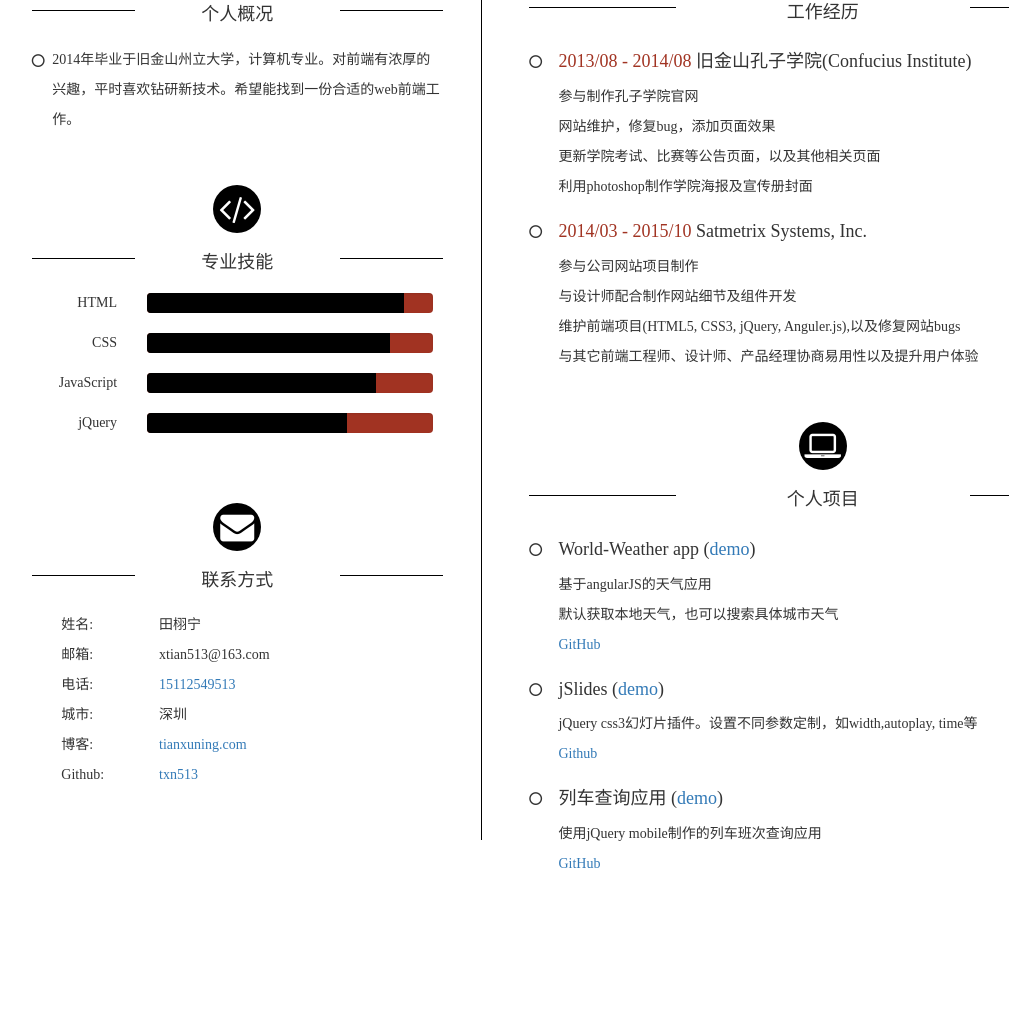
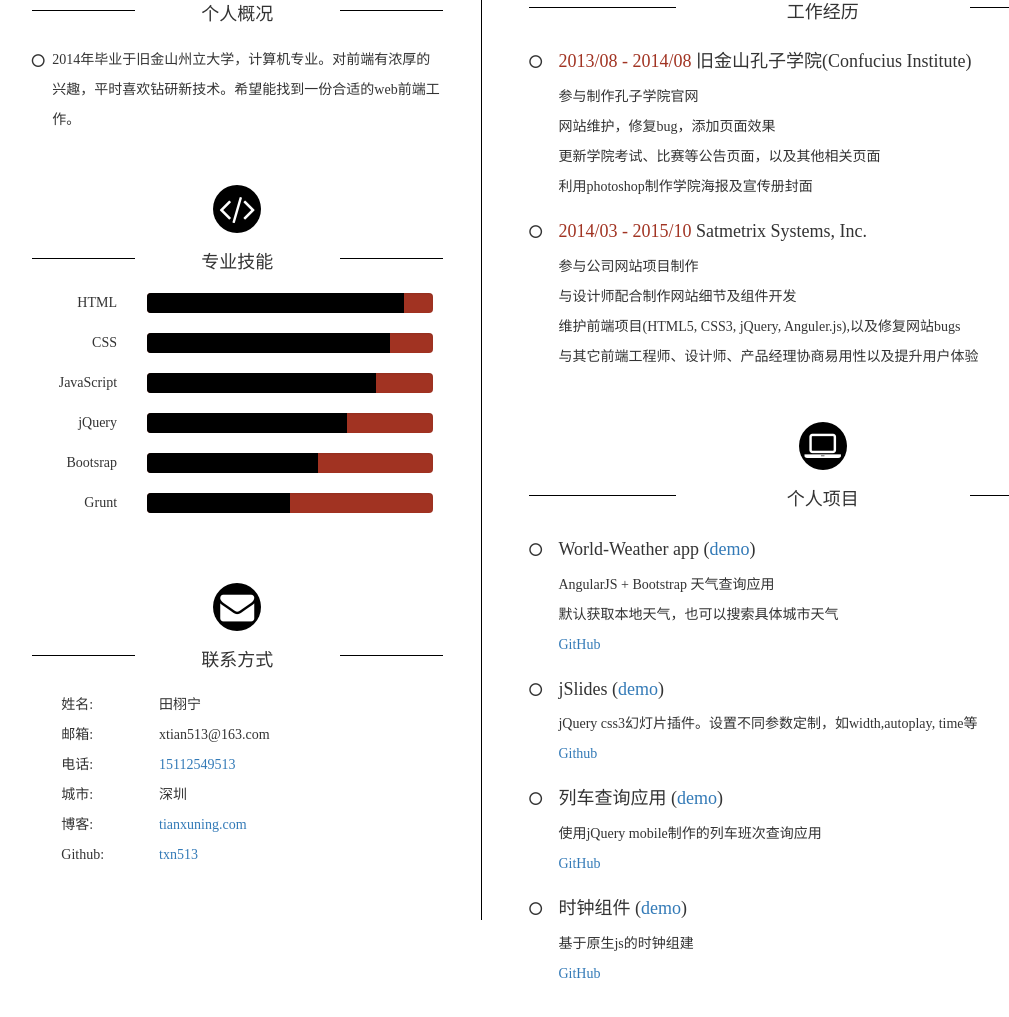
Before and after one commit to txn513/cv, a website: page index.html in a window 1280 px wide. Shown: the part 443-1460 px from the top of the page, without its empty margins (61-1070 px from the left). Before the commit the page ends 1372 px from the top, so only its background shows below. Drawn offline with nearby package versions, Linux system fonts and the light colour scheme.

Commit message:
updated content

```diff
--- a/index.html
+++ b/index.html
@@ -2,12 +2,13 @@
 <html lang="zh">
 <head>
 	<meta charset="utf-8">
+	<meta name="description" content="田栩宁的web前端简历">
     <meta http-equiv="X-UA-Compatible" content="IE=edge">
     <meta name="viewport" content="width=device-width, initial-scale=1">
 	<link rel="stylesheet" type="text/css" href="bower_components/bootstrap/dist/css/bootstrap.min.css">
 	<link rel="stylesheet" type="text/css" href="bower_components/font-awesome/css/font-awesome.min.css">
 	<link rel="stylesheet" type="text/css" href="css/style.css">
-	<title>Xuning Tian's CV</title>
+	<title>Xuning Tian's CV | 田栩宁的前端简历</title>
 </head>
 
 <body>
@@ -85,6 +86,20 @@
 								<div class="col-xs-9">
 									<div class="progress">
 									  <div class="progress-bar" role="progressbar" aria-valuenow="70" aria-valuemin="0" aria-valuemax="100">
+									  </div>
+									</div>
+								</div>
+								<span class="col-xs-3 last">Bootsrap</span>
+								<div class="col-xs-9">
+									<div class="progress">
+									  <div class="progress-bar" role="progressbar" aria-valuenow="60" aria-valuemin="0" aria-valuemax="100">
+									  </div>
+									</div>
+								</div>
+								<span class="col-xs-3 last">Grunt</span>
+								<div class="col-xs-9">
+									<div class="progress">
+									  <div class="progress-bar" role="progressbar" aria-valuenow="50" aria-valuemin="0" aria-valuemax="100">
 									  </div>
 									</div>
 								</div>
@@ -201,7 +216,7 @@
 										World-Weather app (<span><a href="http://tianxuning.com/app/weatherapp/">demo</a></span>)
 									</h2>
 									<ul class="details">
-										<li>基于angularJS的天气应用</li>
+										<li>AngularJS + Bootstrap 天气查询应用</li>
 										<li>默认获取本地天气，也可以搜索具体城市天气</li>
 										<li><a href="https://github.com/txn513/weather-webapp">GitHub</a></li>
 									</ul>
@@ -223,6 +238,16 @@
 									</h2>
 									<ul class="details">
 										<li>使用jQuery mobile制作的列车班次查询应用</li>
+										<li><a href="https://github.com/txn513/timetable-webapp">GitHub</a></li>
+									</ul>
+								</li>
+								<li class="list_title">
+									<span class="bullet"><i class="fa fa-genderless"></i></span>
+									<h2>
+										时钟组件 (<span><a href="http://www.tianxuning.com/app/timetable/">demo</a></span>)
+									</h2>
+									<ul class="details">
+										<li>基于原生js的时钟组建</li>
 										<li><a href="https://github.com/txn513/timetable-webapp">GitHub</a></li>
 									</ul>
 								</li>
--- a/js/cv.js
+++ b/js/cv.js
@@ -17,12 +17,12 @@ $(function(){
 			else{
 				mobileScroll();
 			}
-			if ($(window).scrollTop() > animation_1){
-				alert(1);
-			}
-			else{
+			// if ($(window).scrollTop() > animation_1){
 
-			}
+			// }
+			// else{
+
+			// }
 		}
 		function mobileScroll(){
 			$(window).bind('scroll', function scrollTop(){
```
